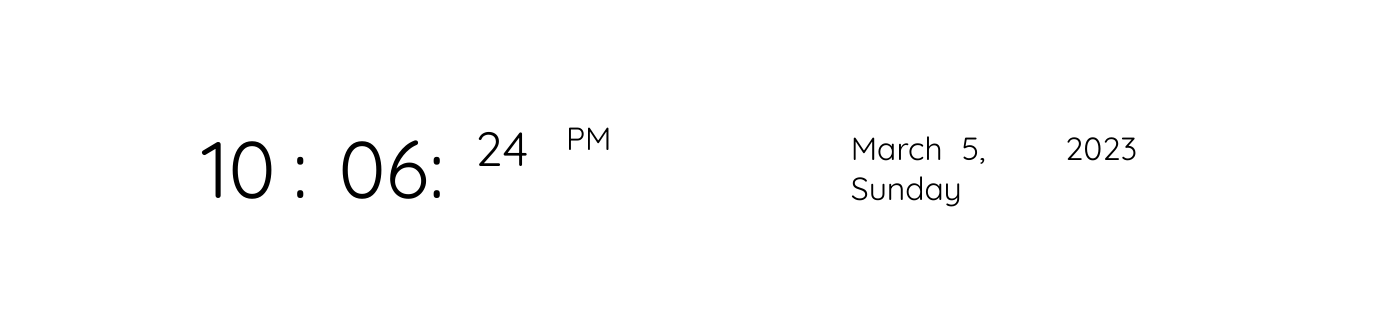
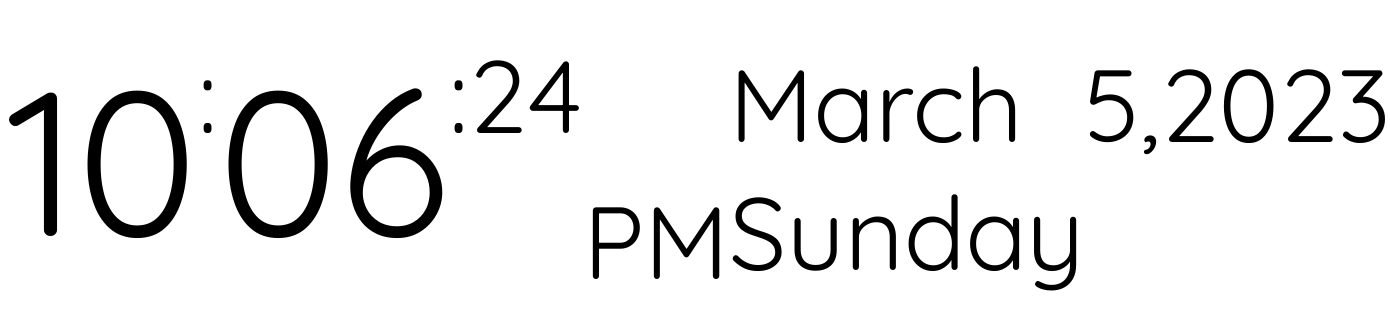
Before and after one commit to mwhapeles/date-and-time, a plain HTML site: page index.html in a window 1280 px wide. Shown: the part 240-570 px from the top of the page, 1390 px wide, since content can reach past the window. Drawn offline with Linux system fonts and the light colour scheme.

```diff
--- a/css/style.css
+++ b/css/style.css
@@ -1,4 +1,6 @@
 @import url(quicksand.css);
+
+
 
 
 main {
@@ -7,19 +9,19 @@ main {
   align-content: center;
   /*  extend to viewport height  */
   height: 100vh;
-  grid-template-columns: 2fr 1fr;
+  grid-template-columns: 2fr 2fr;
   grid-template-areas:
     "time date";
 }
 
 .dots {
-  font-size:5rem;
+  font-size:1em;
 }
 
 
 .time {
+
   font-family: 'Quicksand-Variable';
-font-weight: 400;
   margin: auto;
   display: grid;
   grid-template-columns: 2fr 1fr 2fr 1fr 2fr 1fr 1fr;
@@ -29,7 +31,6 @@ font-weight: 400;
 
 .date {
   font-family: 'Quicksand-Variable';
-    font-size: 2rem;
   margin: auto;
   display: grid;
   grid-template-rows: auto;
@@ -41,35 +42,40 @@ font-weight: 400;
 
 
 .hours {
-  font-size: 5rem;
+  font-size: 2em;
   grid-area: hours;
 }
 
 .minutes {
-  font-size: 5rem;
+  font-size: 2em;
   grid-area: minutes;
 }
 
-.seconds {font-size: 3rem;
+.seconds {font-size: 1em;
   grid-area: seconds;
 }
 
-.amOrPM {font-size: 2rem;
+.amOrPM {font-size: 1em;
   grid-area: amOrPM;
+padding-top: 100%;
 }
 
 .month {
+  font-size: 1em;
   grid-area: month;
 }
 
 .dayOfMonth {
+  font-size: 1em;
   grid-area: dayOfMonth;
 }
 
 .year {
+    font-size: 1em;
   grid-area: year;
 }
 
 .dayOfWeek {
+  font-size: 1em;
   grid-area: dayOfWeek;
 }
--- a/index.html
+++ b/index.html
@@ -24,7 +24,7 @@
 <main>
 
   <!-- Time -->
-  <time class="time">
+  <time class="time" style="font-size:8vw;">
           <data class="hours">HH</data><div class="dots">:</div>
           <data class="minutes">MM</data> <div class="dots">:</div>
           <data class="seconds">SS</data>
@@ -33,7 +33,7 @@
 
 
   <!-- Date -->
-  <time class="date">
+  <time class="date" style="font-size:8vw;">
     <data class="month">Month</data>
     <data class="dayOfMonth">00</data>
     <data class="year">0000</data>
--- /dev/null
+++ b/js/animate.js
@@ -0,0 +1,5 @@
+gsap.to(".waves", { duration: 2,
+    ease: "elastic.out(1, 0.5)",
+    x: -500,
+    repeat:-1,
+    });
```
